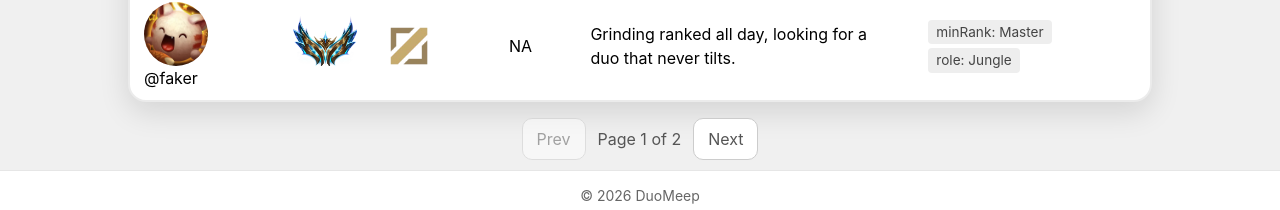
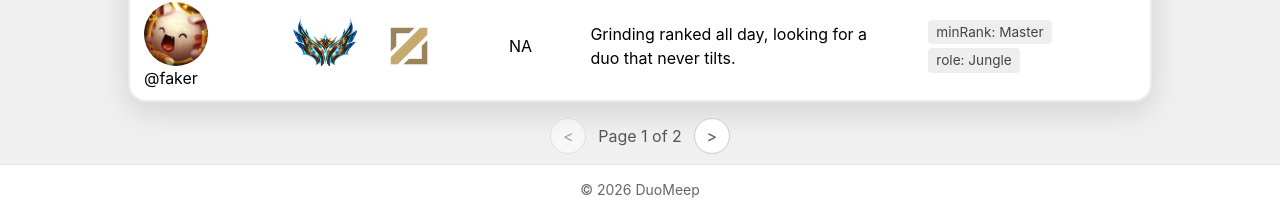
Before and after one commit to mihiliii/DuoMeep, a React (Vite) app in the folder frontend/: page /match-me in a window 1280 px wide. Shown: the part 733-943 px from the top of the page. Built offline with nearby package versions, Linux system fonts and the light colour scheme; no server answers.

Commit message:
Frontend: MatchMe paging button changed. Changed name of MultiSelectDropdown to MultiSelectButton for clarity.

```diff
--- a/frontend/src/components/multi-select-dropdown/MultiSelectDropdown.tsx
+++ b/frontend/src/components/multi-select-button/MultiSelectButton.tsx
@@ -1,14 +1,14 @@
-import './MultiSelectDropdown.css';
+import './MultiSelectButton.css';
 import { useEffect, useRef, useState } from 'react';
 
-interface MultiSelectDropdownProps {
+interface MultiSelectButtonProps {
   label: string;
   options: string[];
   selected: string[];
   onChange: (next: string[]) => void;
 }
 
-export default function MultiSelectDropdown({ label, options, selected, onChange }: MultiSelectDropdownProps) {
+export default function MultiSelectButton({ label, options, selected, onChange }: MultiSelectButtonProps) {
   const [open, setOpen] = useState<boolean>(false);
   const containerRef = useRef<HTMLDivElement>(null);
 
--- a/frontend/src/pages/match-me/MatchMe.css
+++ b/frontend/src/pages/match-me/MatchMe.css
@@ -67,11 +67,18 @@
 	color: #555;
 }
 
-.matchme-pagination button {
-	padding: 8px 14px;
+.matchme-pagination-btn {
+	display: flex;
+	align-items: center;
+	justify-content: center;
+	width: 36px;
+	height: 36px;
+	padding: 0;
 	background: #fff;
 	border: 1px solid #ccc;
-	border-radius: 10px;
+	border-radius: 50%;
+	font-size: 1em;
+	line-height: 1;
 	cursor: pointer;
 }
 
--- a/frontend/src/pages/match-me/MatchMe.tsx
+++ b/frontend/src/pages/match-me/MatchMe.tsx
@@ -1,6 +1,6 @@
 import { useMemo, useState } from 'react';
 import { Link } from 'react-router-dom';
-import MultiSelectDropdown from '../../components/multi-select-dropdown/MultiSelectDropdown';
+import MultiSelectButton from '../../components/multi-select-button/MultiSelectButton';
 import { Rank, Role, Region } from '../../types/account';
 import './MatchMe.css';
 
@@ -131,19 +131,19 @@ export default function MatchMe() {
         <p className="muted">Players looking for a duo right now.</p>
       </header>
       <div className="matchme-filters">
-        <MultiSelectDropdown
+        <MultiSelectButton
           label="Rank"
           options={rankOptions}
           selected={appliedFilters.ranks}
           onChange={(ranks) => setNewFilters({ ...newFilters, ranks })}
         />
-        <MultiSelectDropdown
+        <MultiSelectButton
           label="Role"
           options={roleOptions}
           selected={appliedFilters.roles}
           onChange={(roles) => setNewFilters({ ...newFilters, roles })}
         />
-        <MultiSelectDropdown
+        <MultiSelectButton
           label="Region"
           options={regionOptions}
           selected={appliedFilters.regions}
@@ -214,18 +214,24 @@ export default function MatchMe() {
       </table>
       {filteredPlayers.length > PAGE_SIZE && (
         <div className="matchme-pagination">
-          <button type="button" onClick={() => setCurrentPage((p) => Math.max(1, p - 1))} disabled={currentPage === 1}>
-            Prev
+          <button
+            type="button"
+            className="matchme-pagination-btn"
+            onClick={() => setCurrentPage((p) => Math.max(1, p - 1))}
+            disabled={currentPage === 1}
+          >
+            &lt;
           </button>
           <span>
             Page {currentPage} of {totalPages}
           </span>
           <button
             type="button"
+            className="matchme-pagination-btn"
             onClick={() => setCurrentPage((p) => Math.min(totalPages, p + 1))}
             disabled={currentPage === totalPages}
           >
-            Next
+            &gt;
           </button>
         </div>
       )}
```
Also changed, not shown: frontend/src/components/multi-select-button/MultiSelectButton.css (renamed from frontend/src/components/multi-select-dropdown/MultiSelectDropdown.css).
